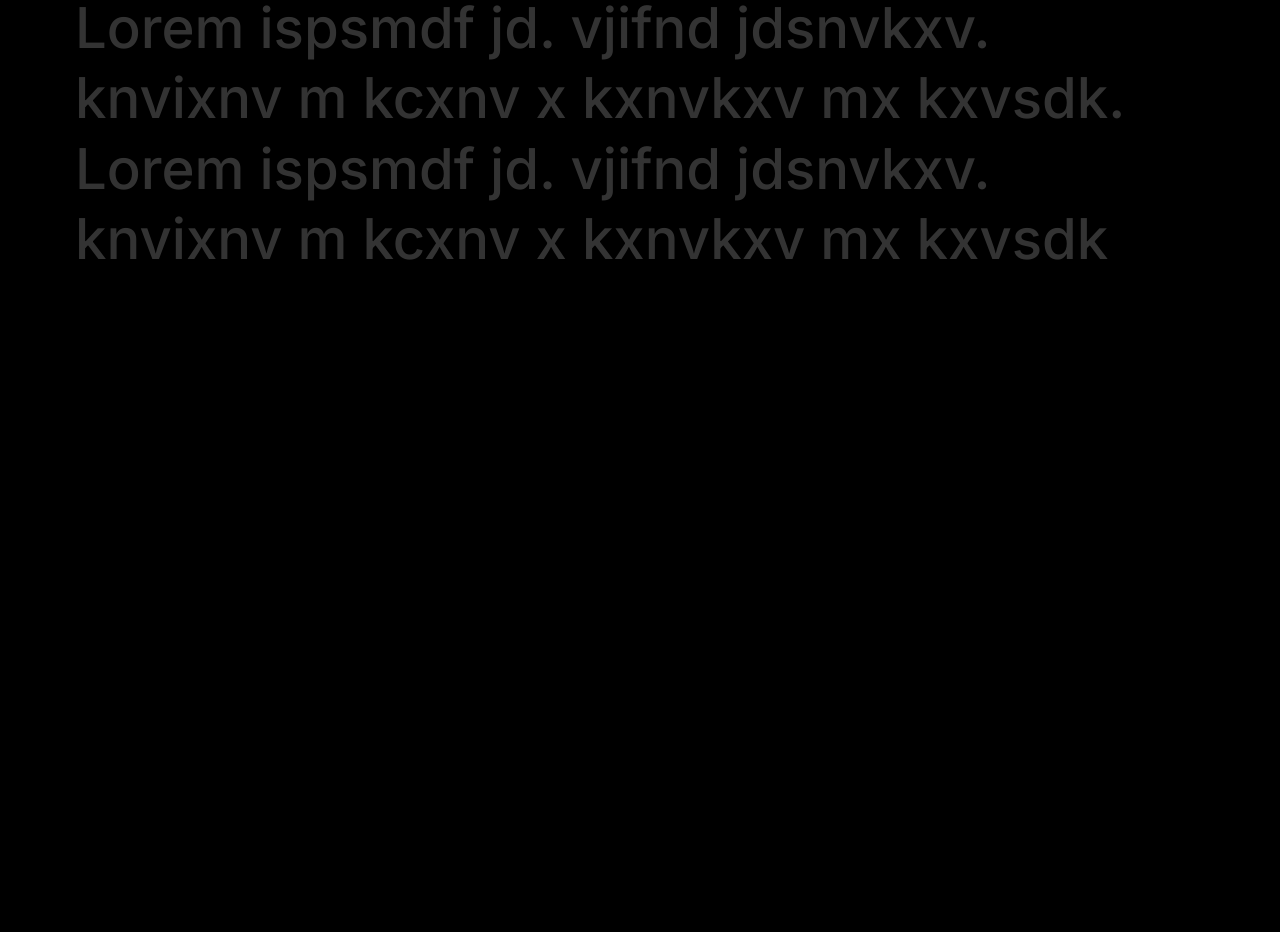
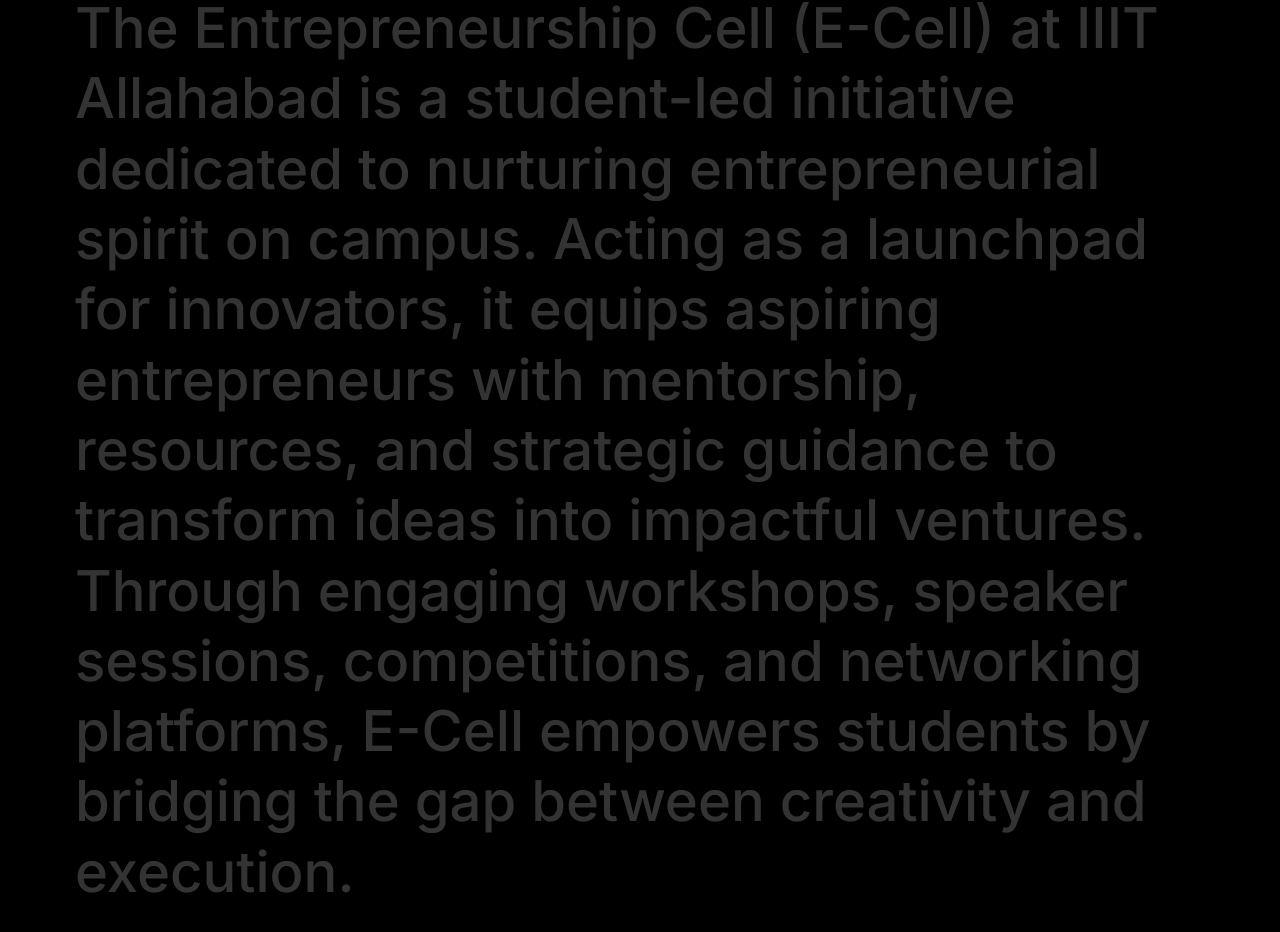
Before and after one commit to Digvijay-x1/new-gen, a Next.js app: page / in a window 1280 px wide. Shown: the part 972-1904 px from the top of the page. Built offline with nearby package versions, Linux system fonts and the light colour scheme.

Commit message:
about changes

```diff
--- a/components/home/about.tsx
+++ b/components/home/about.tsx
@@ -1,46 +1,44 @@
-// Copyright Ayush Singh 2021,2022. All Rights Reserved.
-// Project: folio
-// Author contact: https://www.linkedin.com/in/alphaayush/
-// This file is licensed under the MIT License.
-// License text available at https://opensource.org/licenses/MIT
-
 import { gsap, Linear } from "gsap";
-import React, { MutableRefObject, useEffect, useRef, useState } from "react";
+import React, { useEffect, useRef, useState } from "react";
 import { ScrollTrigger } from "gsap/dist/ScrollTrigger";
 
 const AboutSection = () => {
-  const quoteRef: MutableRefObject<HTMLDivElement> = useRef(null);
-  const targetSection: MutableRefObject<HTMLDivElement> = useRef(null);
-
-  const [willChange, setwillChange] = useState(false);
+  const quoteRef = useRef<HTMLDivElement>(null);
+  const targetSection = useRef<HTMLDivElement>(null);
+  const [willChange, setWillChange] = useState(false);
 
   const initAboutAnimation = (
-    quoteRef: MutableRefObject<HTMLDivElement>,
-    targetSection: MutableRefObject<HTMLDivElement>
-  ): ScrollTrigger => {
+    quoteRef: React.RefObject<HTMLDivElement>,
+    targetSection: React.RefObject<HTMLDivElement>
+  ): ScrollTrigger | null => {
+    if (!quoteRef.current || !targetSection.current) return null;
+
+    const aboutLines = [".about-1", ".about-2", ".about-3"]
+      .map((selector) => quoteRef.current?.querySelector(selector))
+      .filter((node): node is Element => Boolean(node));
+
+    if (aboutLines.length === 0) return null;
+
     const timeline = gsap.timeline({
       defaults: { ease: Linear.easeNone, duration: 0.1 },
     });
-    timeline
-      .fromTo(
-        quoteRef.current.querySelector(".about-1"),
-        { opacity: 0.2 },
-        { opacity: 1 }
-      )
-      .to(quoteRef.current.querySelector(".about-1"), {
-        opacity: 0.2,
-        delay: 0.5,
-      })
-      .fromTo(
-        quoteRef.current.querySelector(".about-2"),
+
+    aboutLines.forEach((line, index) => {
+      const isFirst = index === 0;
+      const isLast = index === aboutLines.length - 1;
+
+      timeline.fromTo(
+        line,
         { opacity: 0.2 },
         { opacity: 1 },
-        "<"
-      )
-      .to(quoteRef.current.querySelector(".about-2"), {
+        isFirst ? undefined : "<"
+      );
+
+      timeline.to(line, {
         opacity: 0.2,
-        delay: 1,
+        delay: isLast ? 1 : 0.5,
       });
+    });
 
     const scrollTriggerInstance = ScrollTrigger.create({
       trigger: targetSection.current,
@@ -48,35 +46,43 @@
       end: "center top",
       scrub: 0,
       animation: timeline,
-      onToggle: (self) => setwillChange(self.isActive),
+      onToggle: (self) => setWillChange(self.isActive),
     });
+
     return scrollTriggerInstance;
   };
 
   useEffect(() => {
+    if (typeof window !== "undefined") {
+      gsap.registerPlugin(ScrollTrigger);
+    }
+
     const aboutScrollTriggerInstance = initAboutAnimation(
       quoteRef,
       targetSection
     );
 
-    return aboutScrollTriggerInstance.kill;
-  }, [quoteRef, targetSection]);
+    return () => {
+      aboutScrollTriggerInstance?.kill();
+    };
+  }, []);
 
   const renderQuotes = (): React.ReactNode => (
     <h1 ref={quoteRef} className="font-medium text-3xl sm:text-4xl md:text-6xl">
       <span
-        className={`about-1 leading-tight ${
-          willChange ? "will-change-opacity" : ""
-        }`}
+        className={`about-1 leading-tight ${willChange ? "will-change-opacity" : ""}`}
       >
-       Lorem ispsmdf jd. vjifnd jdsnvkxv. knvixnv m kcxnv x kxnvkxv mx kxvsdk.{" "}
+        The Entrepreneurship Cell (E-Cell) at IIIT Allahabad is a student-led initiative dedicated to nurturing entrepreneurial spirit on campus.{" "}
       </span>
       <span
-        className={`about-2 leading-tight ${
-          willChange ? "will-change-opacity" : ""
-        }`}
+        className={`about-2 leading-tight ${willChange ? "will-change-opacity" : ""}`}
       >
-        Lorem ispsmdf jd. vjifnd jdsnvkxv. knvixnv m kcxnv x kxnvkxv mx kxvsdk
+        Acting as a launchpad for innovators, it equips aspiring entrepreneurs with mentorship, resources, and strategic guidance to transform ideas into impactful ventures.{" "}
+      </span>
+      <span
+        className={`about-3 leading-tight ${willChange ? "will-change-opacity" : ""}`}
+      >
+        Through engaging workshops, speaker sessions, competitions, and networking platforms, E-Cell empowers students by bridging the gap between creativity and execution.{" "}
       </span>
     </h1>
   );
--- a/components/home/hero.tsx
+++ b/components/home/hero.tsx
@@ -1,6 +1,6 @@
 
 import { EMAIL, MENULINKS, SOCIAL_LINKS, TYPED_STRINGS } from "../../constants";
-import React, { MutableRefObject, useEffect, useRef } from "react";
+import React, { useEffect, useRef } from "react";
 import Typed from "typed.js";
 import Image from "next/image";
 import { gsap, Linear } from "gsap";
@@ -19,11 +19,11 @@
 };
 
 const HeroSection = React.memo(() => {
-  const typedSpanElement: MutableRefObject<HTMLSpanElement> = useRef(null);
-  const targetSection: MutableRefObject<HTMLDivElement> = useRef(null);
+  const typedSpanElement = useRef<HTMLSpanElement>(null);
+  const targetSection = useRef<HTMLDivElement>(null);
 
   const initTypeAnimation = (
-    typedSpanElement: MutableRefObject<HTMLSpanElement>
+    typedSpanElement: React.RefObject<HTMLSpanElement>
   ): Typed => {
     return new Typed(typedSpanElement.current, {
       strings: TYPED_STRINGS,
@@ -35,7 +35,7 @@
   };
 
   const initRevealAnimation = (
-    targetSection: MutableRefObject<HTMLDivElement>
+    targetSection: React.RefObject<HTMLDivElement>
   ): GSAPTimeline => {
     const revealTl = gsap.timeline({ defaults: { ease: Linear.easeNone } });
     revealTl
```
Lines whose indentation alone changed are shown as unchanged.
